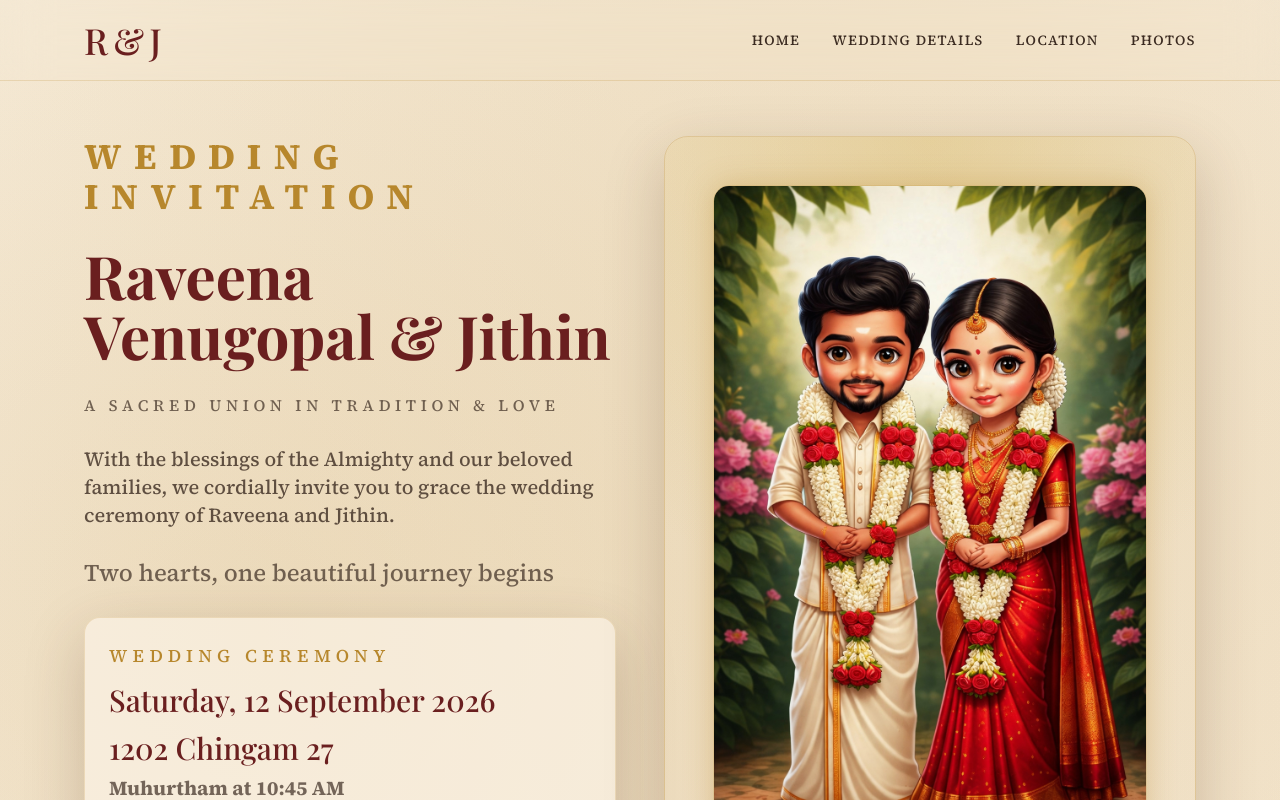
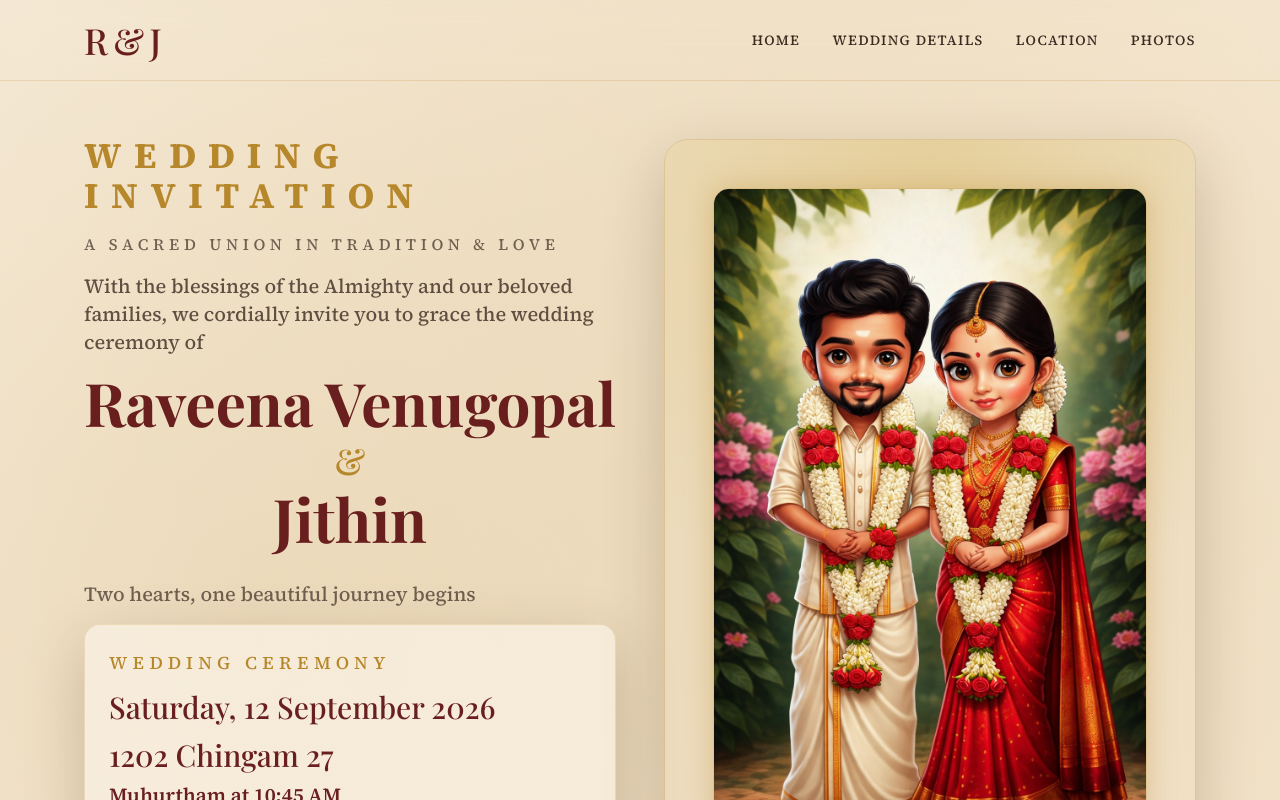
Before and after one commit to jithinpulikkal/wedding, a React (Vite) app in the folder client/: page / in a window 1280 px wide. Shown: the top 800 px of the page. Built offline with nearby package versions, Linux system fonts and the light colour scheme.

Commit message:
UI UPDATION

```diff
--- a/client/src/components/DetailCard.jsx
+++ b/client/src/components/DetailCard.jsx
@@ -53,14 +53,26 @@ export function DetailCard({ eyebrow, title, subtitle, lines, mapLink, variant =
             ) : null}
 
             {mapLink ? (
+                <div className="mt-6 flex justify-end">
                     <a
                         href={mapLink}
                         target="_blank"
                         rel="noreferrer"
-                    className="mt-5 inline-flex items-center justify-center rounded-full border border-gold/60 px-5 py-2 text-sm uppercase tracking-[0.3em] text-maroon transition hover:bg-gold/10"
+                        className="group inline-flex items-center gap-2 rounded-full bg-white px-6 py-2 text-sm font-semibold uppercase tracking-[0.25em] text-maroon shadow-md transition-all duration-300 hover:scale-105 hover:shadow-lg"
                     >
-                    Open Map
+                        <span>Open Map</span>
+
+                        <svg
+                            className="h-4 w-4 transition-transform duration-300 group-hover:translate-x-1"
+                            fill="none"
+                            stroke="currentColor"
+                            strokeWidth="2"
+                            viewBox="0 0 24 24"
+                        >
+                            <path strokeLinecap="round" strokeLinejoin="round" d="M17 8l4 4m0 0l-4 4m4-4H3" />
+                        </svg>
                     </a>
+                </div>
             ) : null}
         </div>
     );
--- a/client/src/components/Navbar.jsx
+++ b/client/src/components/Navbar.jsx
@@ -35,7 +35,7 @@ export default function Navbar({ activePath }) {
                 {/* Mobile Photos Button */}
                 <Link
                     to="/photos"
-                    className="rounded-full border border-gold/60 px-4 py-1.5 text-xs uppercase tracking-[0.35em] text-maroon transition hover:bg-gold/10 md:hidden"
+                    className="md:hidden inline-flex items-center rounded-full px-5 py-1 text-sm uppercase tracking-[0.3em] text-maroon transition-all duration-300 hover:bg-gold/10 shadow-md hover:scale-105 hover:shadow-lg"
                 >
                     {nav.photosLabel}
                 </Link>
--- a/client/src/data/weddingData.js
+++ b/client/src/data/weddingData.js
@@ -35,7 +35,7 @@ const weddingData = {
     invitation: {
         title: "Wedding Invitation",
         message:
-            "With the blessings of the Almighty and our beloved families, we cordially invite you to grace the wedding ceremony of Raveena and Jithin.",
+            "With the blessings of the Almighty and our beloved families, we cordially invite you to grace the wedding ceremony of",
         welcomeMessage: "Your presence will add joy and meaning to this auspicious occasion as we unite in marriage.",
         blessingsMessage: "We seek your blessings, love, and good wishes as we embark on this beautiful journey together.",
         closingLine: "We look forward to celebrating this special day with you.",
--- a/client/src/pages/Home.jsx
+++ b/client/src/pages/Home.jsx
@@ -21,11 +21,10 @@ export default function Home() {
     return (
         <div id="top" className="space-y-16 pb-20 sm:space-y-16 sm:pb-24">
             <section className="mx-auto grid max-w-6xl items-center gap-8 px-5 sm:gap-12 sm:pt-10 md:grid-cols-2">
-                <div className="space-y-6 sm:space-y-7 animate-fadeUp">
+                <div className="space-y-6 sm:space-y-4 animate-fadeUp">
                     <p className="text-4xl font-bold uppercase tracking-[0.35em] text-gold">{invitation.title}</p>
-                    <h1 className="text-4xl font-serif text-maroon font-bold sm:text-5xl md:text-6xl">
-                        {couple.bride.name} & {couple.groom.name}
-                    </h1>
+                    <p className="text-base uppercase tracking-[0.3em] text-teak/70 sm:text-base">{brand.subtitle}</p>
+
                     <div className="md:hidden">
                         <IllustrationCard
                             title="Bride & Groom"
@@ -34,14 +33,22 @@ export default function Home() {
                             imageAlt="Bride and groom illustration"
                         />
                     </div>
-                    <p className="text-base uppercase tracking-[0.3em] text-teak/70 sm:text-base">{brand.subtitle}</p>
-                    <p className="text-lg text-teak/80 sm:text-xl">{invitation.message}</p>
-                    <p className="text-base text-teak/70 sm:text-2xl">{brand.tagline}</p>
+                    <p className="text-base text-teak/80 sm:text-xl">{invitation.message}</p>
+
+                    <h1 className="font-serif text-maroon font-bold text-4xl sm:text-5xl md:text-6xl leading-tight text-center">
+                        <span className="block whitespace-nowrap">{couple.bride.name}</span>
+
+                        <span className="block text-2xl sm:text-3xl md:text-4xl my-2 text-gold font-medium">&</span>
+
+                        <span className="block">{couple.groom.name}</span>
+                    </h1>
+
+                    <p className="text-base text-teak/70 sm:text-xl pt-4">{brand.tagline}</p>
                     <div className="rounded-2xl border border-gold/20 bg-parchment/70 p-5 shadow-royal sm:p-6">
                         <p className="text-lg uppercase tracking-[0.3em] text-gold">{events.wedding.title}</p>
                         <p className="mt-3 text-2xl font-serif text-maroon sm:text-3xl">{events.wedding.dateText}</p>
                         <p className="mt-3 text-2xl font-serif text-maroon sm:text-3xl">{events.wedding.timeText}</p>
-                        <p className="mt-2 text-xl font-extrabold text-teak/70">{events.wedding.muhurthamText}</p>
+                        <p className="mt-2 text-xl text-maroon font-semibold">{events.wedding.muhurthamText}</p>
                         <p className="mt-2 text-x text-teak/80">{events.wedding.description}</p>
                     </div>
                 </div>
```
Lines whose indentation alone changed are shown as unchanged.
